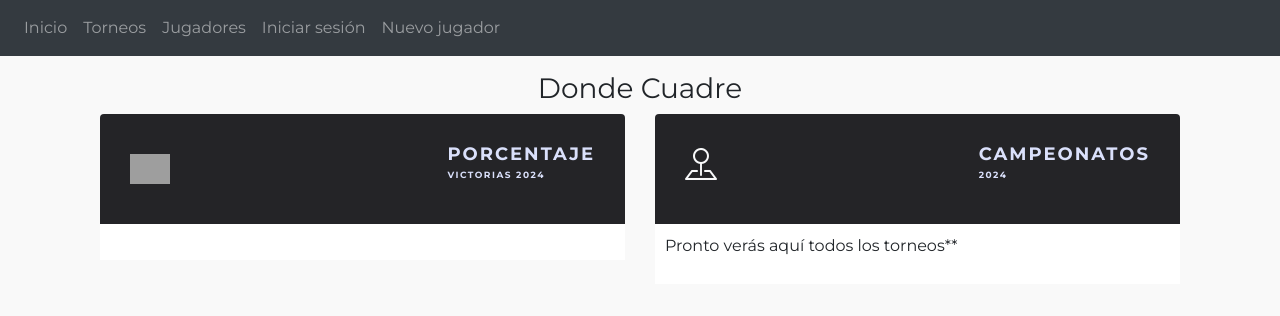
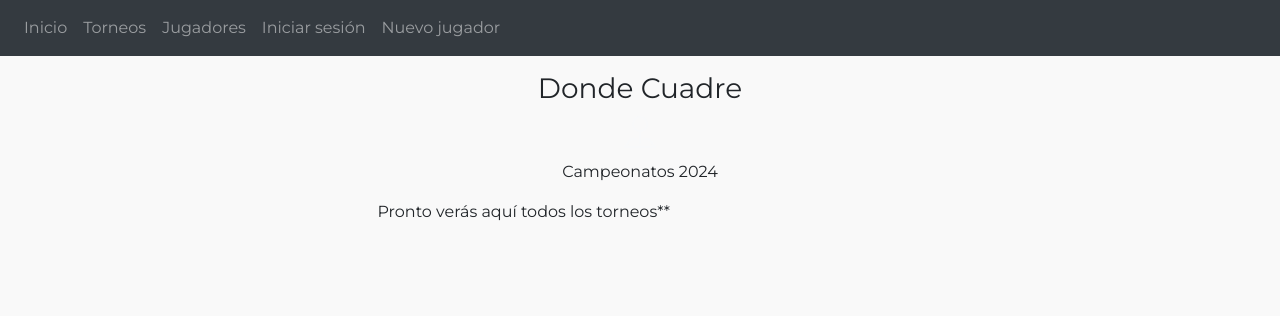
Before and after one commit to Pusebe/Tournaments-track-stadistics, a Flask app: page /all-tournaments in a window 1280 px wide. Shown: the top 316 px of the page. Run offline with Flask 3, Linux system fonts and the light colour scheme; data that the repository does not hold is empty; parts of the project's set-up code (start-up, migrations or seed data) failed here and were passed over; some libraries are stand-ins or nearby versions; grey boxes are pictures that could not be loaded.

Commit message:
modified:   website/templates/all_players.html 	modified:   website/templates/all_tournaments.html

```diff
--- a/website/templates/all_players.html
+++ b/website/templates/all_players.html
@@ -8,7 +8,7 @@
 
 <div class="container">
   <div class="row justify-content-center"> <!-- Centra el contenido horizontalmente -->
-    <div class="col-md-4"> <!-- Ocupa como máximo 4 de 12 columnas en pantallas de escritorio -->
+    <div class="col-md-6"> <!-- Ocupa como máximo 4 de 12 columnas en pantallas de escritorio -->
       <div class="wrapper text-center"> <!-- Centra el contenido verticalmente y en el centro en dispositivos móviles -->
         <div class="wrapper__header">
           <div class="b_logo"><img src="https://images.vexels.com/media/users/3/135313/isolated/lists/9c44517fa04da541c35888362bce2d1b-award-trophy-icon.png" width="40" alt=""/></div>
--- a/website/templates/all_tournaments.html
+++ b/website/templates/all_tournaments.html
@@ -7,60 +7,11 @@
 <link rel="stylesheet" href="static/leaderboard.css">
 
 <div class="container">
-  <div class="row">
 
-      <div class="wrapper col">
-        <div class="wrapper__header">
-          <div class="b_logo"><img src="https://images.vexels.com/media/users/3/135313/isolated/lists/9c44517fa04da541c35888362bce2d1b-award-trophy-icon.png" width="40" alt=""/></div>
-          <div class="b_caption">
-            <p>Porcentaje <span>Victorias 2024</span></p>
-          </div>
-        </div>
-        <div class="wrapper__content">
-          <ul>
-            {% for user in winrates %}
-            <a href="" class="text-decoration-none text-dark" data-toggle="modal" data-target="#user-{{user.id}}">
-            <li onclick="tournaments({{user.id}})">
-              <div class="graphic"><img src="{{ url_for('static', filename='images/'~user.id~'/'~user.photo~'') }}" alt="{{user.player}}"/></div>
-              <div class="name"><span class="header">{{user.first_name}} {{user.won}}/{{user.played}}</span><span class="stat winrate">{{user.winrate}}</span><span class="sub stat">%</span></div>
-            </li>
-            </a>
-              <!-- Modal user-{{user.id}} -->
-              <div class="modal fade" id="user-{{user.id}}" tabindex="-1" aria-labelledby="exampleModalLabel" aria-hidden="true">
-              <div class="modal-dialog-centered modal-dialog">
-                <div class="modal-content">
-                  <div class="modal-header bg-dark">
-                    <h5 class="modal-title text-light" id="exampleModalLabel">{{user.first_name}}</h5>
-                    <button type="button" class="close text-light" data-dismiss="modal" aria-label="Close">
-                      <span aria-hidden="true">&times;</span>
-                    </button>
-                  </div>
-                  <div class="modal-body">
-                      Por el momento {{user.first_name}} ha ganado {{user.won}} de {{user.played}}, y se encuentra en la {{user.position}}ª posición <span id="position"></span>, con un porcentaje de victorias del {{user.winrate}}%
+    <div class="row justify-content-center"> <!-- Centra el contenido horizontalmente -->
+      <div class="col-md-6"> <!-- Ocupa como máximo 4 de 12 columnas en pantallas de escritorio -->
+        <div class="wrapper text-center"> <!-- Centra el contenido verticalmente y en el centro en dispositivos móviles -->
 
-                      Torneos jugados:
-                      <span id="games_played_by_{{user.id}}">
-                        <a href="" class="text-decoration-none text-dark" data-toggle="modal" data-target="#game-{{game}}">
-                        <li>
-                        </li>
-                        </a></span>
-                  </div>
-                  <div class="modal-footer">
-                    <button type="button" class="btn btn-secondary" data-dismiss="modal">Cerrar</button>
-                  </div>
-                </div>
-              </div>
-            </div>
-
-            {% endfor %}
-          </ul>
-        </div>
-
-    </div>
-
-
-    <div class="wrapper col">
-      <div class="wrapper__header">
         <div class="h2"><i class="bi bi-pin-map text-light"></i></div>
         <div class="b_caption">
           <p>Campeonatos <span>2024</span></p>
```
